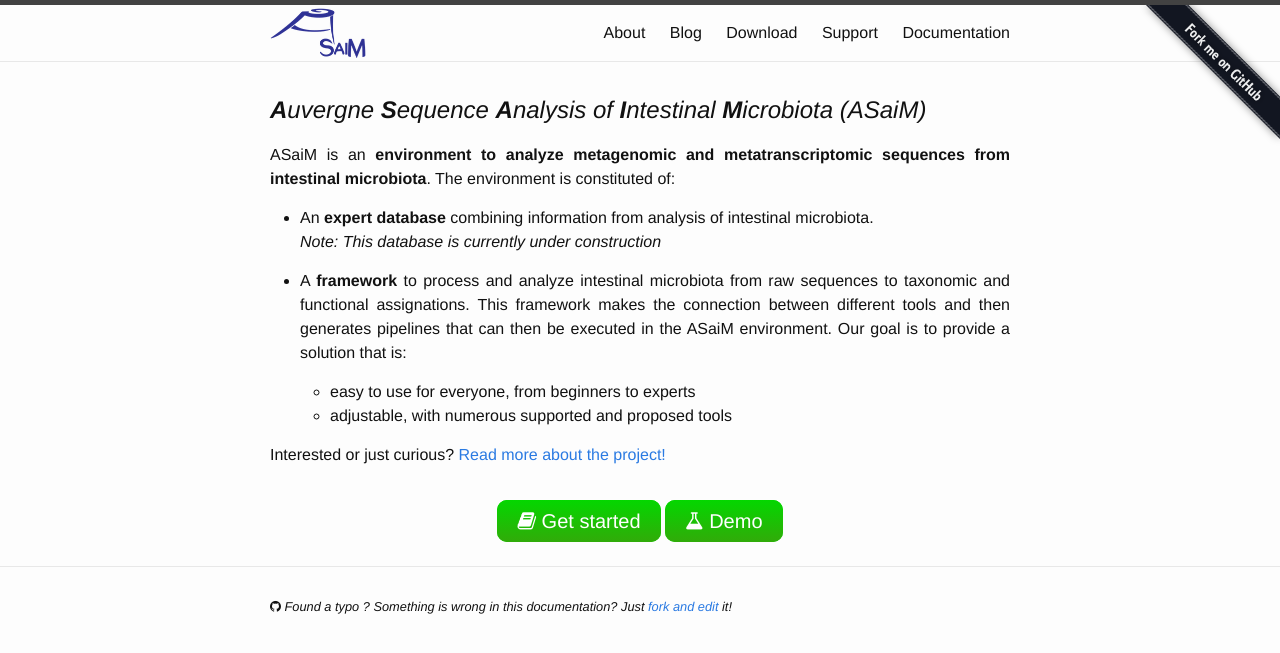
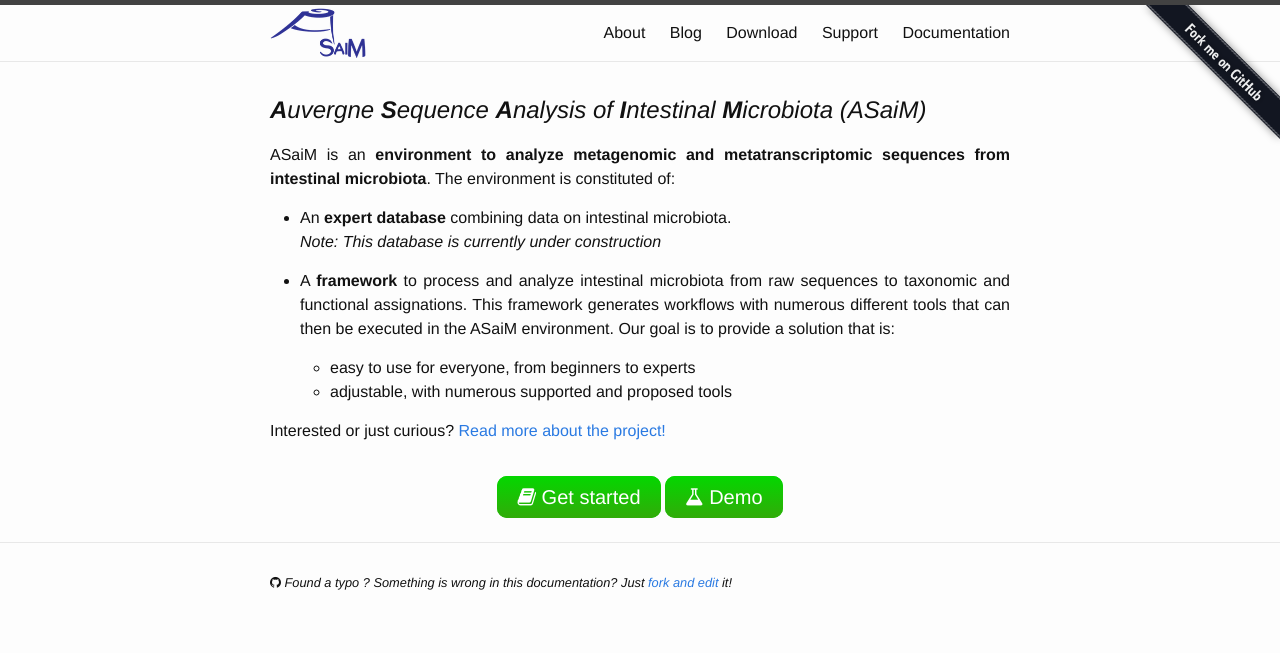
Before and after one commit to ASaiM/asaim.github.io, a Jekyll site: the page built from index.md, in a window 1280 px wide. Shown: the top 653 px of the page. Built offline with Jekyll 4.4.1, drawn with Linux system fonts in a browser that asks for light colours; nearby versions of some CDN libraries.

Commit message:
Update asaim presentation

```diff
--- a/index.md
+++ b/index.md
@@ -7,14 +7,13 @@
 ASaiM is an **environment to analyze metagenomic and metatranscriptomic sequences
 from intestinal microbiota**. The environment is constituted of:
 
-- An **expert database** combining information from analysis of intestinal
-microbiota.
+- An **expert database** combining data on intestinal microbiota.
 <br>_Note: This database is currently under construction_
 
 - A **framework** to process and analyze intestinal microbiota from raw sequences
-  to taxonomic and functional assignations. This framework makes the connection
-  between different tools and then generates pipelines that can then be executed
-  in the ASaiM environment. Our goal is to provide a solution that is:
+  to taxonomic and functional assignations. This framework generates workflows
+  with numerous different tools that can then be executed in the ASaiM environment.
+  Our goal is to provide a solution that is:
     - easy to use for everyone, from beginners to experts
     - adjustable, with numerous supported and proposed tools
 
```
